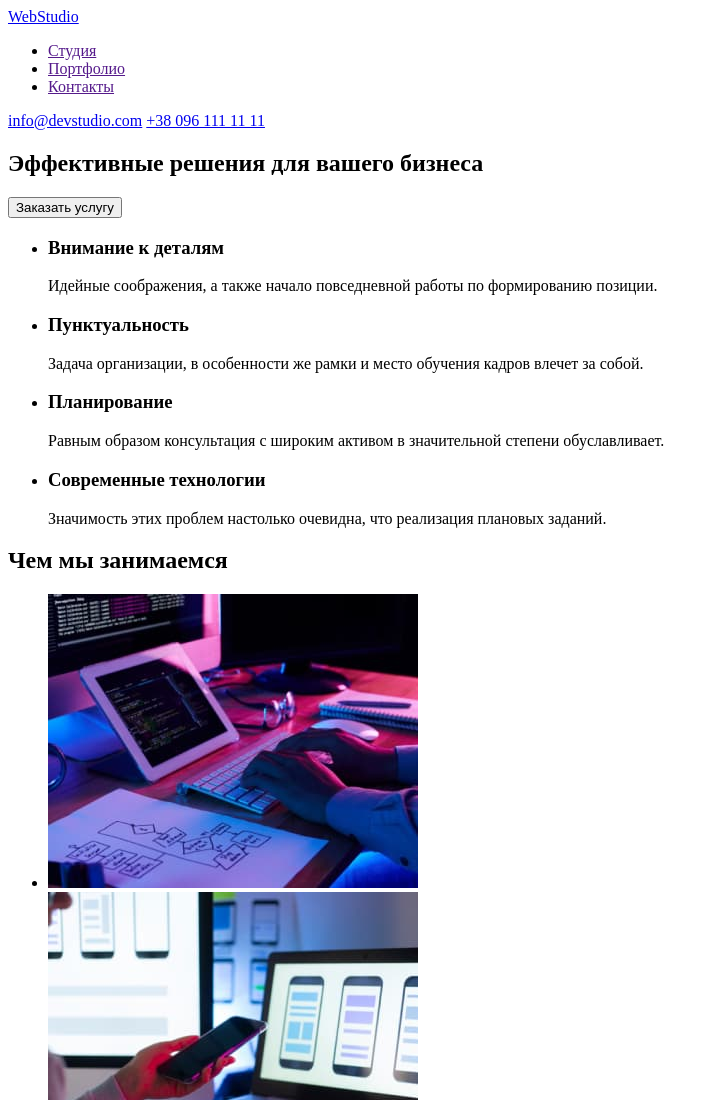
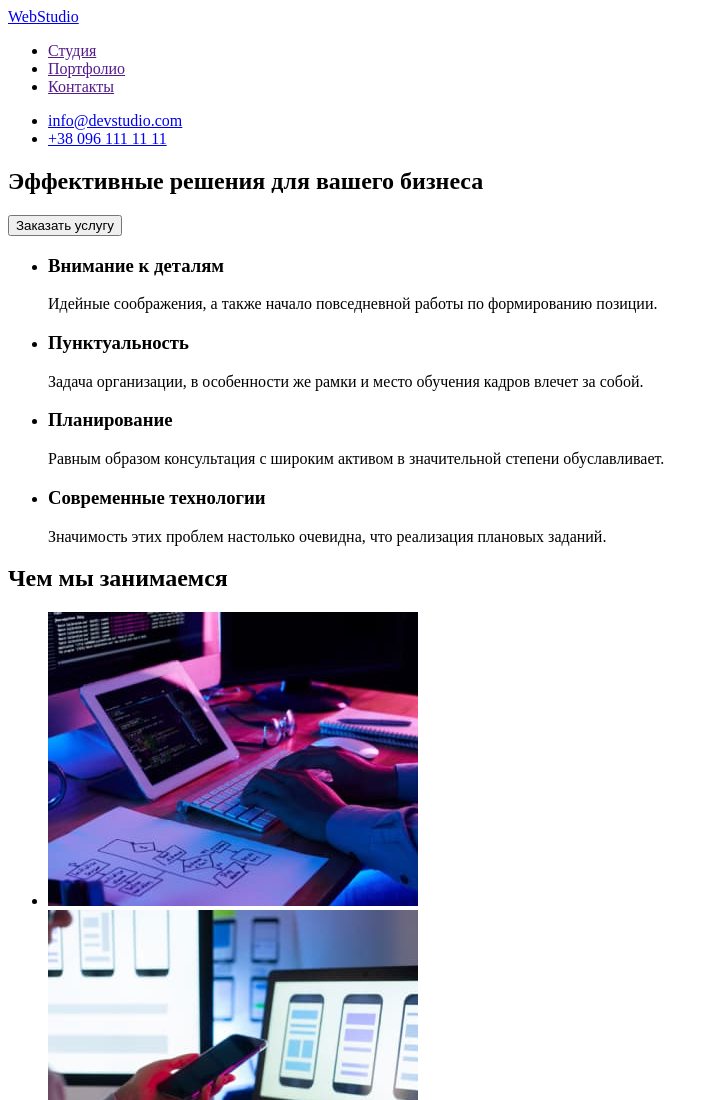
Before and after one commit to olena505/goit-markup-hw-01, a plain HTML site: page index.html in a window 1280 px wide. Shown: the top 1100 px of the page, without its empty margins (0-719 px from the left). Drawn offline with Linux system fonts and the light colour scheme.

Commit message:
Виправлено згідно рекомендацій

```diff
--- a/index.html
+++ b/index.html
@@ -8,18 +8,18 @@
   </head>
   <body>
     <header class="header">
-      <a href="#" lang="en">WebStudio</a>
       <nav>
+      <a href="./index.html" lang="en">WebStudio</a>
         <ul>
           <li><a href="">Студия</a></li>
           <li><a href="">Портфолио</a></li>
           <li><a href="">Контакты</a></li>
         </ul>
       </nav>
-      <div>
-        <a href="mailto:info@devstudio.com">info@devstudio.com</a>
-        <a href="tel:+380961111111">+38 096 111 11 11</a>
-      </div>
+      <ul>
+        <li><a href="mailto:info@devstudio.com">info@devstudio.com</a></li>
+        <li><a href="tel:+380961111111">+38 096 111 11 11</a></li>
+      </ul>
     </header>
     <main>
       <section class="top">
@@ -86,13 +86,11 @@
       </section>
     </main>
     <footer>
-      <a href="#" lang="en">WebStudio</a>
+      <a href="./index.html" lang="en">WebStudio</a>
       <address>
         <ul>
           <li>
-            <a href="https://bit.ly/3pXMvUd" target="_blank" rel="noopener noreferrer"
-              >г. Киев, пр-т Леси Украинки, 26</a
-            >
+            <a href="https://bit.ly/3pXMvUd" target="_blank" rel="noopener noreferrer">г. Киев, пр-т Леси Украинки, 26</a>
           </li>
           <li><a href="mailto:info@example.com">info@example.com</a></li>
           <li><a href="tel:+380991111111">+38 099 111 11 11</a></li>
```
Also changed, not shown: .prettierrc.json (added).
